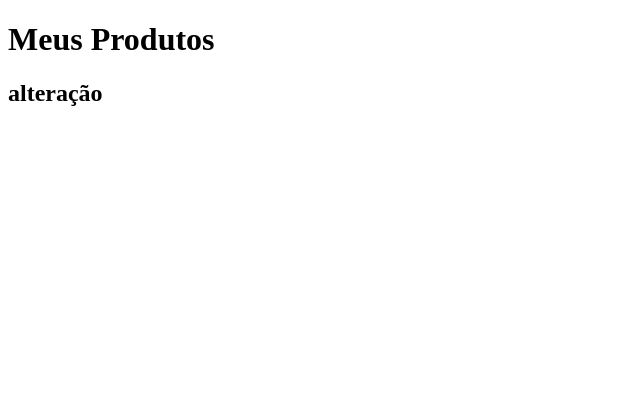
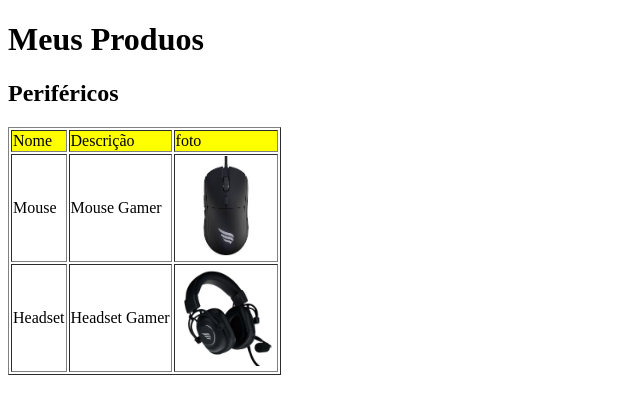
Before and after one commit to MachadONLY/lucas, a plain HTML site: page index.html in a window 1280 px wide. Shown: the whole page, without its empty margins (0-640 px from the left). Drawn offline with Linux system fonts and the light colour scheme.

Commit message:
adicionamos uma tabela

```diff
--- a/index.html
+++ b/index.html
@@ -1,14 +1,46 @@
 <!DOCTYPE html>
 <html lang="en">
-<head>
+<head></head>
     <meta charset="UTF-8">
     <meta http-equiv="X-UA-Compatible" content="IE=edge">
     <meta name="viewport" content="width=device-width, initial-scale=1.0">
     <title>Document</title>
-    <link rel="stylesheet" href=""/>
+    <link rel="shurtcut icon" href=""/>
 </head>
-<body>
-    <h1>Meus Produtos </h1>
-    <h2>alteração</h2>
+<body></body>
+    <h1>Meus Produos</h1>
+    <h2>Periféricos</h2>
+
+    <!--Criando uma tabela-->
+    <table border="1">
+        <tr>
+            <!--Criando uma coluna-->
+            <td bgcolor="yellow">Nome</td>
+            <td bgcolor="yellow">Descrição</td>
+            <td bgcolor="yellow">foto</td>
+
+        </tr>
+
+      <tr>
+        <td>Mouse</td>
+        <td>Mouse Gamer</td>
+        <td><img src="img/images.jpg" width="100px" height="100px" alt="Mouse"></td>
+      </tr>
+
+      <tr>
+        <td>Headset</td>
+        <td>Headset Gamer</td>
+        <td><img src="img/14433314b476af1353839f9531d4085c.webp" width="100px" height="100px"  alt=""></td>
+      </tr>
+
+
+
+
+
+
+
+
+    </table>
+
 </body>
 </html>
```
Also changed, not shown: img/14433314b476af1353839f9531d4085c.webp (added), img/images.jpg (added).
